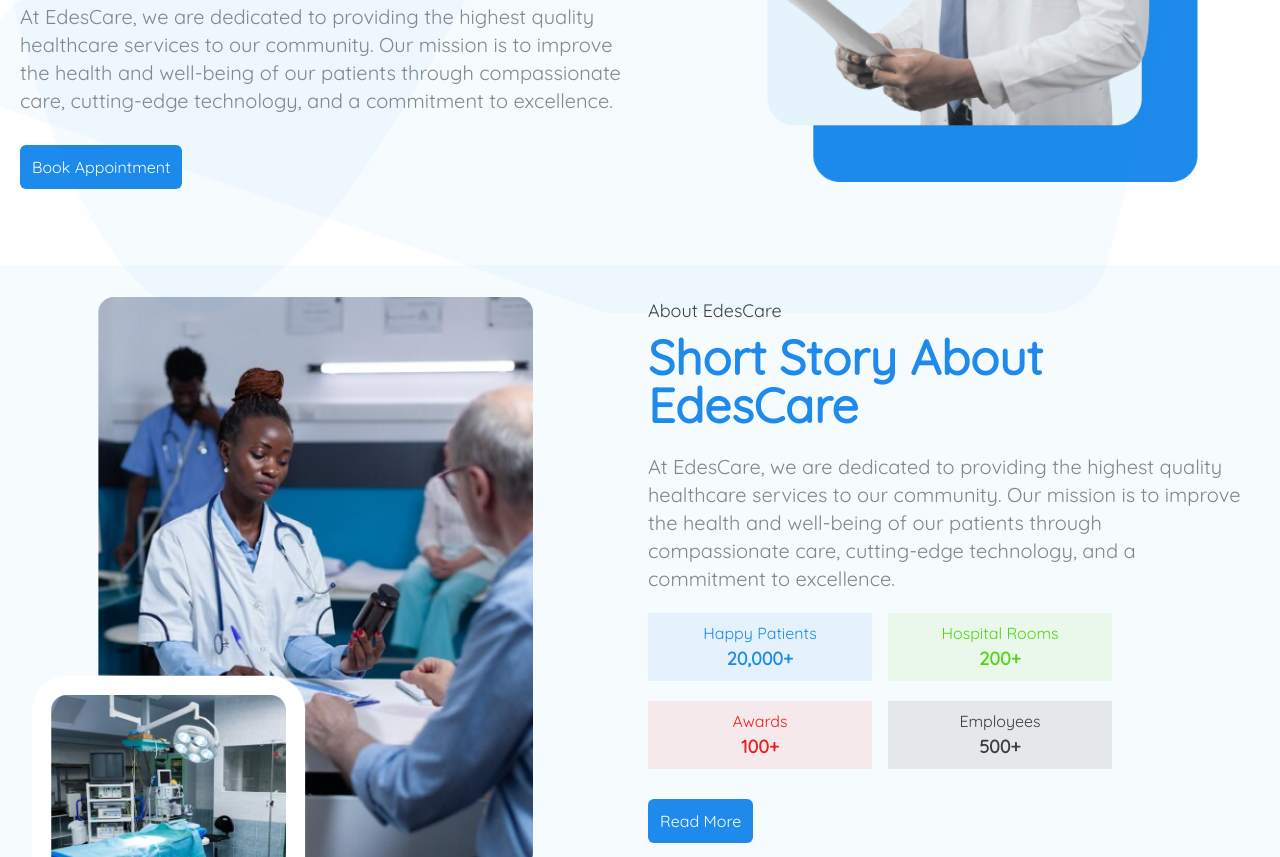
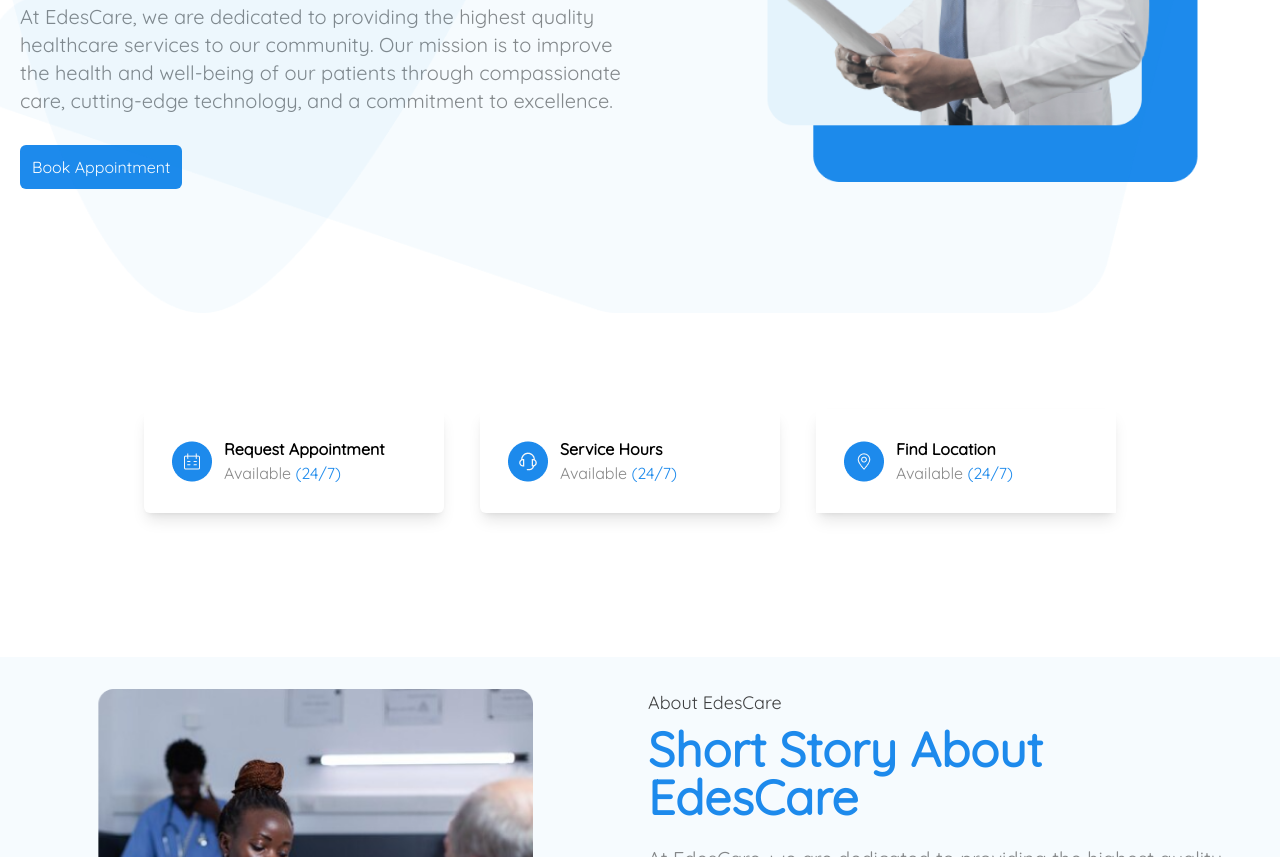
Before and after one commit to alimuhammeddev/Edescare, a plain HTML site: page index.html in a window 1280 px wide. Shown: the part 535-1392 px from the top of the page. Drawn offline with nearby package versions, Linux system fonts and the light colour scheme.

```diff
--- a/index.html
+++ b/index.html
@@ -81,7 +81,33 @@
         </div>
     </div>
 
-
+    <div>
+        <div class="container mx-auto lg:p-36 p-4 md:-mt-36 mt-0 lg:mt-0 xl:ml-auto lg:-ml-8 xl:ml-a">
+            <div class="grid grid-cols-1 md:grid-cols-3 lg:grid-cols-3 gap-4">
+                <div class="p-7 flex items-center bg-[#FFFFFF] z-10 shadow-lg xl:w-[300px] rounded-md hover:transform transition-transform ease-out hover:scale-105">
+                    <img src="/img/calender.png" alt="">
+                    <div class="ml-3">
+                        <h1 class="text-base font-semibold">Request Appointment</h1>
+                        <p class="text-[#12121280]">Available <span class="text-[#1D8AEC]">(24/7)</span></p>
+                    </div>
+                </div>
+                <div class="p-7 flex items-center bg-[#FFFFFF] z-10 shadow-lg xl:w-[300px] rounded-md hover:transform transition-transform ease-out hover:scale-105">
+                    <img src="/img/ph_phone-call-light.png" alt="">
+                    <div class="ml-3">
+                        <h1 class="text-base font-semibold">Service Hours</h1>
+                        <p class="text-[#12121280]">Available <span class="text-[#1D8AEC] rounded-md">(24/7)</span></p>
+                    </div>
+                </div>
+                <div class="p-7 flex items-center bg-[#FFFFFF] z-10 shadow-lg xl:w-[300px] hover:transform transition-transform ease-out hover:scale-105">
+                    <img src="/img/location.png" alt="">
+                    <div class="ml-3">
+                        <h1 class="text-base font-semibold">Find Location</h1>
+                        <p class="text-[#12121280]">Available <span class="text-[#1D8AEC]">(24/7)</span></p>
+                    </div>
+                </div>
+            </div>
+        </div>
+    </div>
     <div class="bg-[#F6FBFE] p-4">
         <div class="container mx-auto p-4">
             <div class="grid grid-cols-1 md:grid-cols-2 lg:grid-cols-2 gap-4">
```
